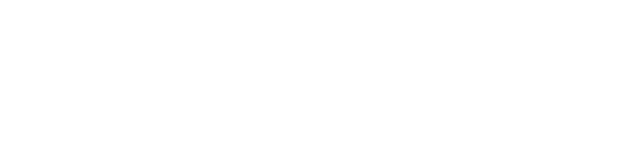
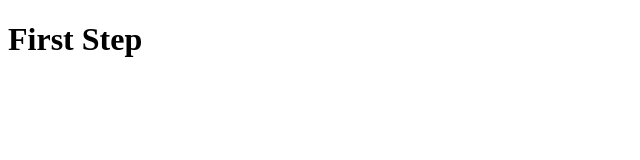
Before and after one commit to developernik18/baby-steps, a plain HTML site: page index.html in a window 1280 px wide. Shown: the whole page, without its empty margins (0-640 px from the left). Drawn offline with Linux system fonts and the light colour scheme.

Commit message:
Added heading 1 to see in gihub pages

```diff
--- a/index.html
+++ b/index.html
@@ -6,6 +6,6 @@
   <title>Baby Steps</title>
 </head>
 <body>
-
+  <h1> First Step </h1>
 </body>
 </html>
```
